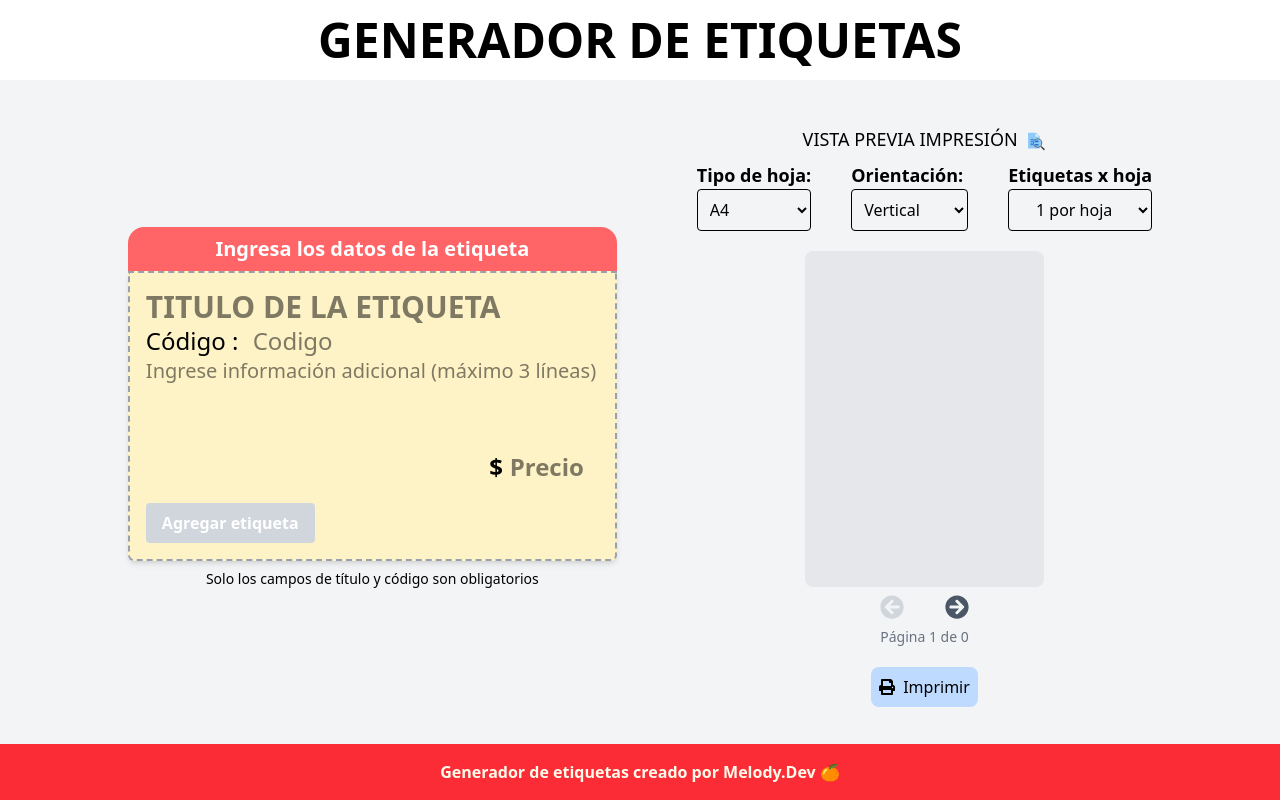
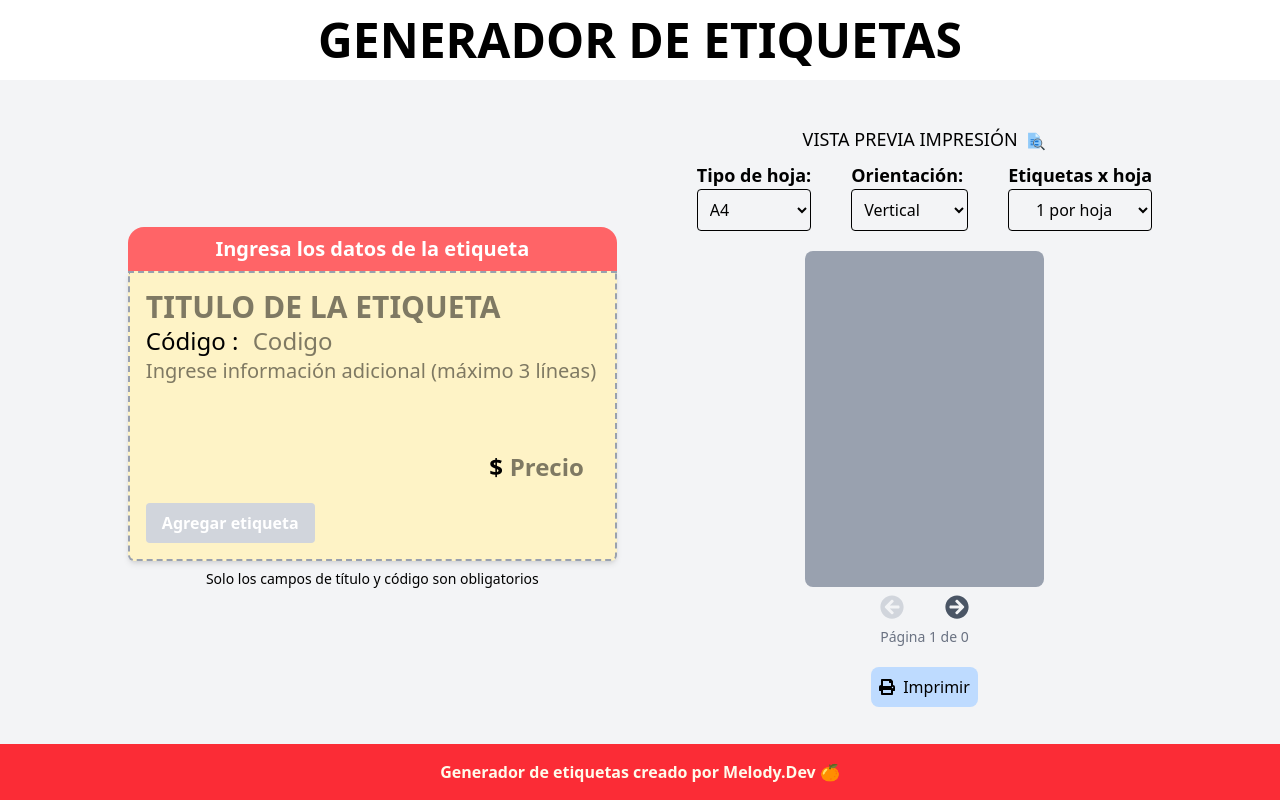
Before and after one commit to MelodyLiss/generadorDeEtiquetas, a React (Vite) app: page / in a window 1280 px wide. Built offline with nearby package versions, Linux system fonts and the light colour scheme.

Commit message:
vistaPrevia ok

```diff
--- /dev/null
+++ b/src/components/ImpresionPagina.jsx
@@ -0,0 +1,24 @@
+import { forwardRef } from 'react';
+import { NuevaEtiqueta } from './NuevaEtiqueta';
+
+export const ImpresionPagina = forwardRef(({ etiquetasPagina, styleGrid, hojaWidth, hojaHeight, escalaVista, escalaTexto, borrarEtiqueta, duplicarEtiqueta }, ref) => {
+
+    return (
+        <div
+            ref={ref}
+            className={`bg-gray-400 rounded-lg grid ${styleGrid} gap-0`}
+            style={{ width: hojaWidth * escalaVista, height: hojaHeight *escalaVista }}
+
+        >
+            {etiquetasPagina.map((etiqueta) => (
+                <NuevaEtiqueta
+                    key={etiqueta.id}
+                    escalaTexto={escalaTexto}
+                    {...etiqueta}
+                    borrarEtiqueta={borrarEtiqueta}
+                    duplicarEtiqueta={duplicarEtiqueta}
+                />
+            ))}
+        </div>
+    );
+});
--- a/src/components/VistaPrevia.jsx
+++ b/src/components/VistaPrevia.jsx
@@ -1,4 +1,4 @@
-import React, { useContext, useState, useEffect ,useRef } from 'react'
+import React, { useContext, useState, useEffect, useRef } from 'react'
 import { useReactToPrint } from 'react-to-print';
 import { FcFinePrint } from "react-icons/fc";
 import { FaPrint } from "react-icons/fa";
@@ -8,6 +8,7 @@ import { EtiquetaContext } from '../context/etiquetaContext'
 import { NuevaEtiqueta } from './NuevaEtiqueta'
 import { distribucionGrid } from '../utils/distribuicionGrid';
 import { dividirPaginas } from '../utils/dividirPaginas';
+import { ImpresionPagina } from './ImpresionPagina';
 
 
 
@@ -44,9 +45,33 @@ export const VistaPrevia = () => {
     const totalPaginas = paginas.length;
     const etiquetasPagina = paginas[paginaActual] || [];
 
+    const printRef = useRef(null)
+
+    /* imprimir hoja */
+    const handlePrint = useReactToPrint({
+        contentRef: printRef,
+        onBeforeGetContent: () => {
+            return new Promise((resolve) => {
+                setEscalaHoja(1);
+                setTimeout(resolve, 200);
+            });
+        },
+        onAfterPrint: () => {
+            setEscalaHoja(0.3);
+        },
+        pageStyle: `
+            @page {
+                size: ${tipoHojaSeleccionada} ${orientacionHoja};
+                margin: 0;
+            }
+        `,
+        documentTitle: 'Etiquetas'
+    });
+
     useEffect(() => {
         setPaginaActual(0);
     }, [etiquetasPorHoja]);
+
 
 
     return (
@@ -96,21 +121,17 @@ export const VistaPrevia = () => {
                 </div>
             </div>
 
-            <div className={`bg-gray-200   rounded-lg grid ${styleGrid} gap-0`} style={{ width: hojaWidth * escalaVista, height: hojaHeight * escalaVista }}>
+            <ImpresionPagina
+                etiquetasPagina={etiquetasPagina}
+                styleGrid={styleGrid}
+                escalaTexto={escalaTexto}
+                hojaWidth={hojaWidth}
+                hojaHeight={hojaHeight}
+                escalaVista={escalaVista}
+            />
 
-                {etiquetasPagina.map((etiqueta) => (
-                    <NuevaEtiqueta
-                        key={etiqueta.id}
-                        escalaTexto={escalaTexto}
-                        {...etiqueta}
-                        borrarEtiqueta={borrarEtiqueta}
-                        duplicarEtiqueta={duplicarEtiqueta}
-                    />
-                ))}
-            </div>
 
             <div>
-
                 <div className="flex justify-between mt-2">
                     <button
                         onClick={() => setPaginaActual(prev => Math.max(prev - 1, 0))}
@@ -130,12 +151,13 @@ export const VistaPrevia = () => {
                 <p className="text-sm text-gray-500 mt-2">
                     Página {paginaActual + 1} de {paginas.length}
                 </p>
-
             </div>
 
             <div>
-                <button className='bg-blue-200 hover:bg-blue-400 hover:text-white transition duration-300 rounded-lg p-2 mt-5'>
-                    <a className='flex items-center justify-center' href=""><FaPrint className='mr-2' />Imprimir</a>
+                <button className=' flex justify-center items-center bg-blue-200 hover:bg-blue-400 hover:text-white transition duration-300 rounded-lg p-2 mt-5'
+                    onClick={handlePrint}
+                >
+                    <FaPrint className='mr-2' />Imprimir
                 </button>
             </div>
 
```
